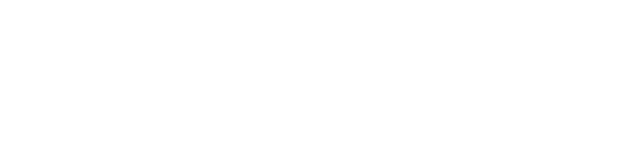
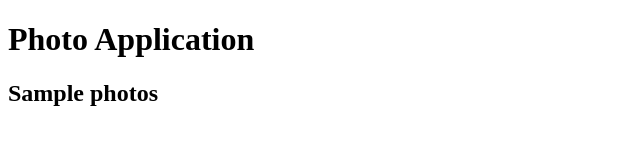
Before and after one commit to jimmyxx55/photo-app, a plain HTML site: page index.html in a window 1280 px wide. Shown: the whole page, without its empty margins (0-640 px from the left). Drawn offline with Linux system fonts and the light colour scheme.

Commit message:
addedH1AndH2

```diff
--- a/index.html
+++ b/index.html
@@ -4,6 +4,8 @@
     <meta charset="UTF-8">
     <meta name="viewport" content="width=device-width, initial-scale=1.0">
     <title>Photo App</title>
+    <h1>Photo Application</h1>
+    <h2>Sample photos</h2>
 </head>
 <body>
 
```
